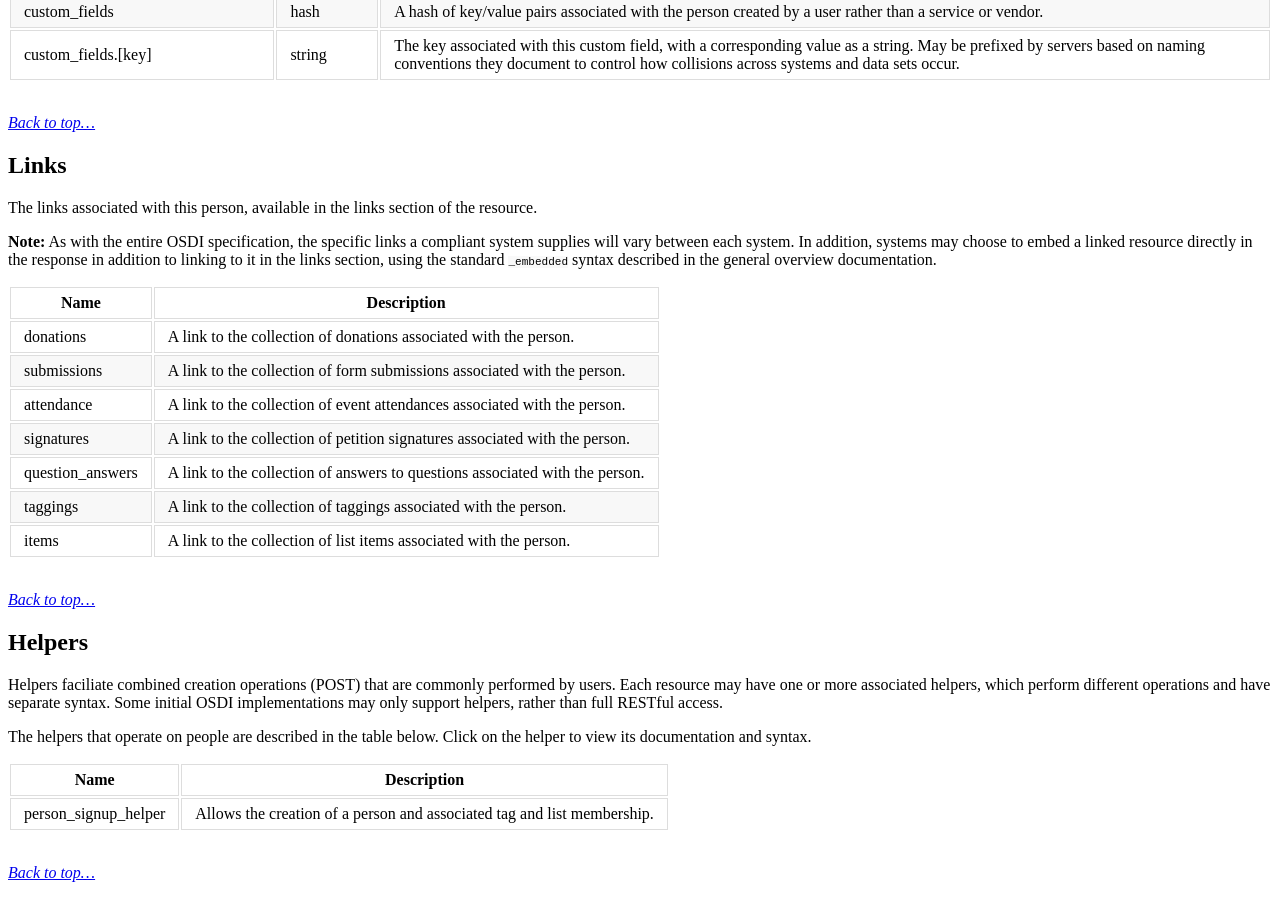
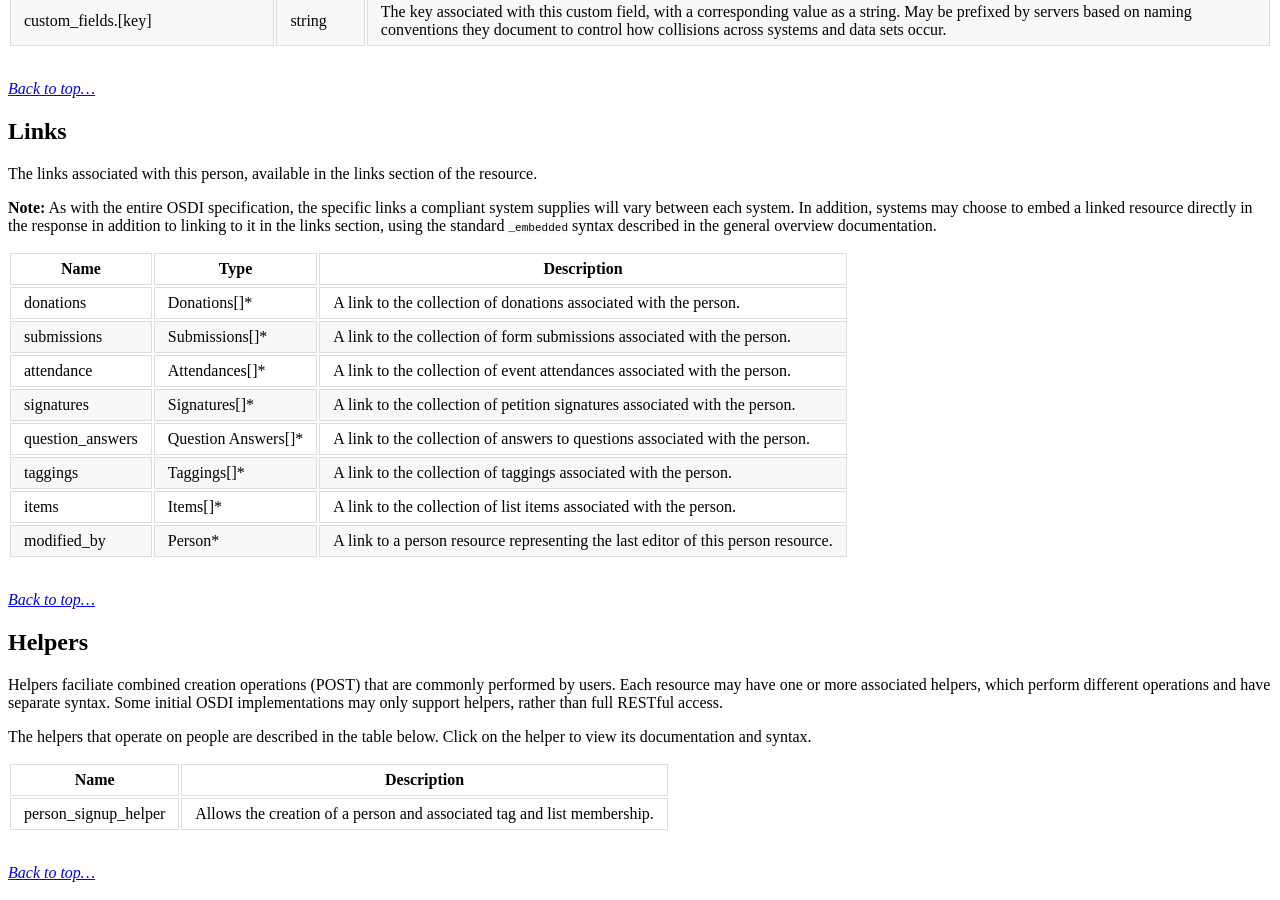
Before and after one commit to opensupporter/osdi-docs, a Jekyll site: the page built from people.md, in a window 1280 px wide and 900 px high, scrolled down 3644 px. Built offline with Jekyll 4.4.1, drawn with Linux system fonts in a browser that asks for light colours; a style sheet for code colours, icons or effects is not loaded; some of the changed text lies outside the part shown.

Commit message:
editing links section and modified_by

```diff
--- a/people.md
+++ b/people.md
@@ -133,15 +132,16 @@
 
 **Note:** As with the entire OSDI specification, the specific links a compliant system supplies will vary between each system. In addition, systems may choose to embed a linked resource directly in the response in addition to linking to it in the links section, using the standard `_embedded` syntax described in the general overview documentation.
 
-|Name          |Description
-|-----------   	|--------------
-|donations      |A link to the collection of donations associated with the person.
-|submissions      |A link to the collection of form submissions associated with the person.
-|attendance      |A link to the collection of event attendances associated with the person.
-|signatures      |A link to the collection of petition signatures associated with the person.
-|question_answers	|A link to the collection of answers to questions associated with the person.
-|taggings 	|A link to the collection of taggings associated with the person.
-|items 	|A link to the collection of list items associated with the person.
+|Name          	|Type		|Description
+|----------- 	|------		|------------
+|donations		|Donations[]*  |A link to the collection of donations associated with the person.
+|submissions	|Submissions[]*  |A link to the collection of form submissions associated with the person.
+|attendance		|Attendances[]*        |A link to the collection of event attendances associated with the person.
+|signatures		|Signatures[]*        |A link to the collection of petition signatures associated with the person.
+|question_answers		|Question Answers[]*  |A link to the collection of answers to questions associated with the person.
+|taggings		|Taggings[]*   	|A link to the collection of taggings associated with the person.
+|items		|Items[]*   	|A link to the collection of list items associated with the person.
+|modified_by		|Person*  	|A link to a person resource representing the last editor of this person resource.
 
 _[Back to top...](#person)_
 
```
Also changed, not shown: other parts of people.md (+0 -1 lines).
